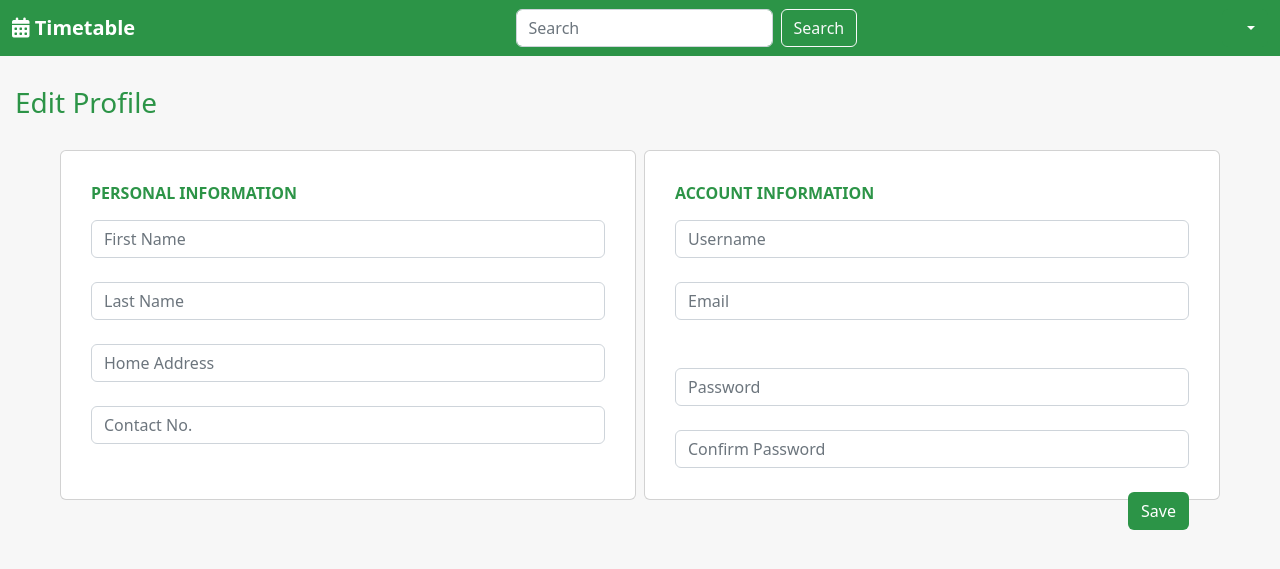
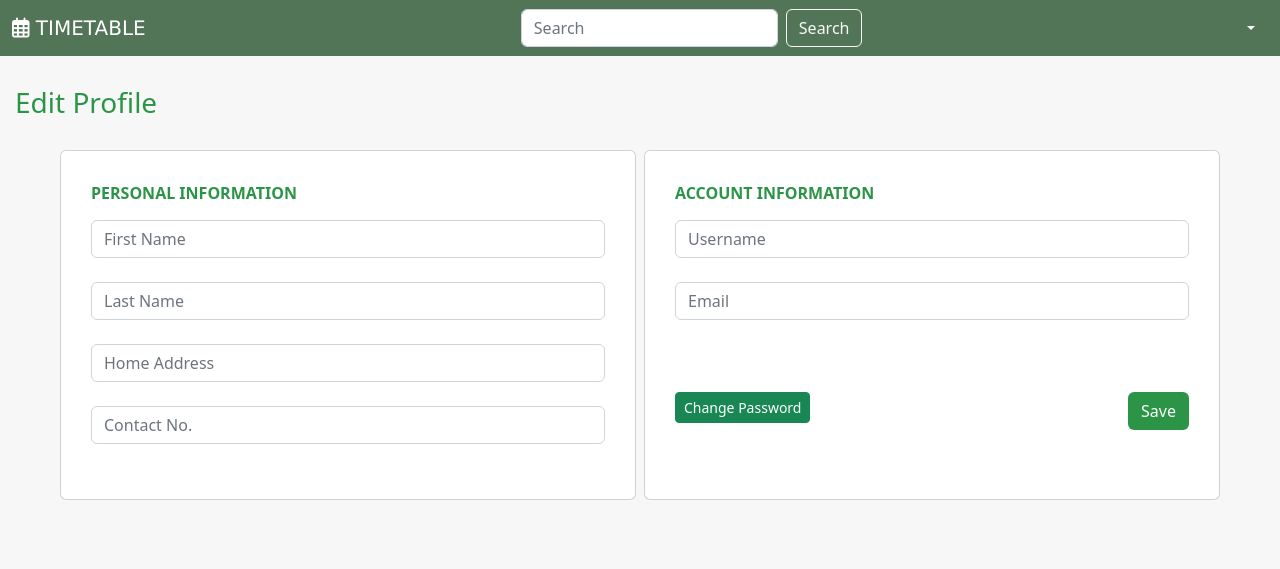
Before and after one commit to acsantos15/timetable, a Spring app: template src/main/resources/templates/editprofile.html in a window 1280 px wide. Shown: the top 569 px of the page. Run offline with Thymeleaf, Linux system fonts and the light colour scheme; the template is opened without the code that fills it, so the values that code supplies are empty; some libraries are stand-ins or nearby versions.

Commit message:
-edit user profile - pm nyoko pag may error

```diff
--- a/src/main/resources/static/js/logout.js
+++ /dev/null
@@ -1,17 +0,0 @@
-$(document).ready(function(){
-$('#logoutBtn').click(function(e){
-  Swal.fire({
-    title: 'Are you sure you want to logout?',
-    text: "You will be returned to login screen",
-    icon: 'warning',
-    showCancelButton: true,
-    confirmButtonColor: '#3085d6',
-    cancelButtonColor: '#d33',
-    confirmButtonText: 'Yes!'
-  }).then((result) => {
-    if (result.isConfirmed) {
-      location.href="/logout"
-    }
-  })
-});
-});
--- a/src/main/resources/static/js/logreg.js
+++ b/src/main/resources/static/js/logreg.js
@@ -52,4 +52,21 @@ $(document).ready(function(){
         }
 
     });
+
+
+    $('#logoutBtn').click(function(e){
+        Swal.fire({
+          title: 'Are you sure you want to logout?',
+          text: "You will be returned to login screen",
+          icon: 'warning',
+          showCancelButton: true,
+          confirmButtonColor: '#3085d6',
+          cancelButtonColor: '#d33',
+          confirmButtonText: 'Yes!'
+        }).then((result) => {
+          if (result.isConfirmed) {
+            location.href="/logout"
+          }
+        })
+    });
 });
--- /dev/null
+++ b/src/main/resources/static/js/userprofile.js
@@ -0,0 +1,105 @@
+$(document).ready(function(){
+    $('#passcard').hide();
+    $('#changePassBtn').click(function(e){
+        e.preventDefault();
+        $('#picard').hide();
+        $('#aicard').hide();
+        $('#passcard').show();
+    });
+
+    $('#cancelPassBtn').click(function(e){
+        e.preventDefault();
+        $('#picard').show();
+        $('#aicard').show();
+        $('#passcard').hide();
+    });
+
+    $('#userForm').submit(function(e){
+        e.preventDefault();
+        var userId = $("#userId").val();
+        var fname = $("#editFname").val();
+        var lname = $("#editLname").val();
+        var address = $("#editAddress").val();
+        var contact = $("#editContact").val();
+        var username = $("#editUsername").val()
+        var email = $("#editEmail").val();
+
+        var formData = {
+            "fname": fname,
+            "lname": lname,
+            "address": address,
+            "contact": contact,
+            "username": username,
+            "email": email,
+        };
+
+        // Edit user details
+        $.ajax({
+            url: "/edituser/" + userId,
+            type: 'PUT',
+            contentType: "application/json",
+            data: JSON.stringify(formData),
+            success: function(data) {
+                Swal.fire({
+                    title: 'Details Updated',
+                    text: "",
+                    icon: 'success',
+                    showCancelButton: false,
+                    confirmButtonText: 'Ok'
+                }).then((result) => {
+                    if (result.isConfirmed) {
+                        location.href="/profile"
+                    }
+                })
+
+            },error: function (xhr, status, error) {
+                $("#errMsg").show().text(xhr.responseText).delay(3000).fadeOut();
+            }
+        });
+
+    });
+
+    $('#userpassForm').submit(function(event) {
+        event.preventDefault();
+        var userId = $("#passId").val();
+        var oldpass = $("#oldpass").val();
+        var newpass = $("#newpass").val();
+        var conpass = $("#conpass").val();
+        // Get the form data
+        var formData = {
+          "oldpass": oldpass,
+          "newpass": newpass
+        };
+
+        if(newpass.length < 8){
+            $("#passerrMsg").show().text("Password should have atleast 8 characters").delay(3000).fadeOut();
+        }else if (newpass == conpass){
+            $.ajax({
+                type: 'PUT',
+                url: '/editpass/' + userId,
+                data: JSON.stringify(formData),
+                contentType: 'application/json',
+                success: function(result) {
+                    Swal.fire({
+                        title: 'Password Changed',
+                        text: "You will be automtically logout",
+                        icon: 'success',
+                        showCancelButton: false,
+                        confirmButtonText: 'Ok'
+                    }).then((result) => {
+                        if (result.isConfirmed) {
+                            location.href="/logout"
+                        }
+                    })
+                },
+                error: function(xhr, status, error) {
+                    $("#passerrMsg").show().text(xhr.responseText).delay(3000).fadeOut();
+                }
+            });
+        }
+        else {
+            $("#passerrMsg").show().text("Password don't match").delay(3000).fadeOut();
+        }
+      });
+
+});
--- a/src/main/resources/templates/dashboard.html
+++ b/src/main/resources/templates/dashboard.html
@@ -25,8 +25,8 @@
 <!-- Static files -->
 <link rel="stylesheet" type="text/css" href="/css/minicalendar.css" />
 <script src="/js/minicalendar.js"></script>
-<script src="/js/logout.js"></script>
 <script src="/js/dashboard.js"></script>
+<script src="/js/logreg.js"></script>
 </head>
 <style>
 
--- a/src/main/resources/templates/editprofile.html
+++ b/src/main/resources/templates/editprofile.html
@@ -20,80 +20,81 @@
 
 <!-- Static files -->
 <link rel="stylesheet" type="text/css" href="/css/style.css" />
-<script src="/js/logout.js"></script>
+<script src="/js/userprofile.js"></script>
+<script src="/js/logreg.js"></script>
 
 
 </head>
 <body style="background-color: #F7F7F7;">
 
-    <nav class="navbar" style="background-color: #2C9447;">
-        <div class="container-fluid">
-            <a class="navbar-brand fw-bolder" th:href="@{/dashboard}" style="color: white">
-            <i class="fa-solid fa-calendar-days"></i> Timetable
-            </a>
-            <form class="d-flex" role="search">
-            <input class="form-control me-2" type="search" placeholder="Search" aria-label="Search">
-            <button class="btn btn-outline-light" type="submit">Search</button>
-            </form>
-            <div class="btn-group">
-                <button type="button" class="btn dropdown-toggle" style="background-color: #2C9447; color:white;" data-bs-toggle="dropdown" aria-expanded="false">
-                    <span th:text="${fname}"></span>&nbsp;<span th:text="${lname}"></span>
-                </button>
-                <ul class="dropdown-menu dropdown-menu-end">
-                  <li><a class="dropdown-item" th:href="@{/dashboard}">Dashboard</a></li>
-                  <li><a class="dropdown-item" id="logoutBtn">Logout</a></li>
-                </ul>
-              </div>
-        </div>
-    </nav>
+    <div th:replace="~{header :: header}"></div>
 
     <h3 style="color:#2C9447; margin: 30px 0px 30px 15px;">Edit Profile</h3>
     <!--EDIT USER HERE-->
-    <form action="editUser" method="post">
+
 
         <div class="container1">
-            <div class="card" style="width:45%; height: 350px; float:left; margin-left: 60px; padding:30px;">
+            <form id="userForm" method="put">
+                <div class="card" style="width:45%; height: 350px; float:left; margin-left: 60px; padding:30px;" id="picard">
                     <div class="card-headers" style="color:#2C9447; font-weight: bold; margin-bottom: 15px;">PERSONAL INFORMATION</div>
                 <div class="card-bodys">
+                    <input type="hidden" id="userId" th:value="${user.id}">
                     <div class="mb-4">
-                    <input class="form-control" type="text" placeholder="First Name" name="firstname" th:value="${fname}">
+                        <input class="form-control" id="editFname" type="text" placeholder="First Name" name="firstname" th:value="${user.fname}">
                     </div>
                     <div class="mb-4">
-                    <input class="form-control" type="text" placeholder="Last Name" name="lastname" th:value="${lname}">
+                        <input class="form-control" id="editLname" type="text" placeholder="Last Name" name="lastname" th:value="${user.lname}">
                     </div>
                     <div class="mb-4">
-                    <input class="form-control" type="text" placeholder="Home Address" name="address" th:value="${address}">
+                        <input class="form-control" id="editAddress" type="text" placeholder="Home Address" name="address" th:value="${user.address}">
                     </div>
                     <div class="mb-4">
-                    <input class="form-control" type="text" placeholder="Contact No." name="contactNo" th:value="${contact}">
+                        <input class="form-control" id="editContact" type="text" placeholder="Contact No." name="contactNo" th:value="${user.contact}">
                     </div>
                 </div>
                 </div>
 
-            <div class="card" style="width:45%; height: 350px; float:right; margin-right: 60px; padding:30px;">
+                <div class="card" style="width:45%; height: 350px; float:right; margin-right: 60px; padding:30px;" id="aicard">
                     <div class="card-headers" style="color:#2C9447; font-weight: bold; margin-bottom: 15px;">ACCOUNT INFORMATION</div>
                 <div class="card-bodys">
                     <div class="mb-4">
-                    <input class="form-control" type="text" placeholder="Username" name="username" th:value="${username}">
+                        <input class="form-control" id="editUsername" type="text" placeholder="Username" name="username" th:value="${user.username}">
                     </div>
 
 
                     <div class="mb-5">
-                    <input class="form-control" type="email" placeholder="Email" name="email" th:value="${email}">
+                        <input class="form-control" id="editEmail" type="email" placeholder="Email" name="email" th:value="${user.email}">
                     </div>
+                    <span id="errMsg" style="color:red "></span><br>
+                    <button type="button" class="btn btn-success btn-sm" id="changePassBtn">Change Password</button>
 
-
-                 <div class="mb-4">
-                    <input class="form-control" type="password" placeholder="Password" name="password" th:value="${pass}">
-                </div>
-                <div class="mb-4">
-                    <input class="form-control" type="password" placeholder="Confirm Password" name="confirmPassword">
-                </div>
                     <div style="float: right;">
                         <button type="submit" class="btn" style="background-color: #2C9447; color:white;">Save</button>
                     </div>
                 </div>
                 </div>
+            </form>
+
+            <form id="userpassForm">
+                <div class="card" style="width:45%; height: 350px; float:left; margin-left: 60px; padding:30px;" id="passcard">
+                    <div class="card-headers" style="color:#2C9447; font-weight: bold; margin-bottom: 15px;">PASSWORD</div>
+                <div class="card-bodys">
+                    <input type="hidden" id="passId" th:value="${user.id}">
+                    <div class="mb-4">
+                        <input class="form-control" type="password" placeholder="Old Password" name="oldpass" id="oldpass">
+                    </div>
+                    <div class="mb-4">
+                        <input class="form-control" type="password" placeholder="Password" name="password" id="newpass">
+                    </div>
+                    <div class="mb-4">
+                        <input class="form-control" type="password" placeholder="Confirm Password" id="conpass" name="conpass">
+                    </div>
+                    <span id="passerrMsg" style="color:red "></span>
+                    <button type="button" class="btn btn-success btn-sm" id="cancelPassBtn">Cancel</button>
+                    <button type="submit" class="btn btn-success btn-sm" id="savePassBtn">Save Password</button>
+                </div>
+                </div>
+            </form>
 
         </div>
 
--- a/src/main/resources/templates/header.html
+++ b/src/main/resources/templates/header.html
@@ -3,7 +3,6 @@
 <head>
   <meta charset="UTF-8">
   <title>Header</title>
-  <script src="/js/logreg.js"></script>
   <!-- Bootstrap CDN -->
 <link rel="stylesheet" href="https://cdn.jsdelivr.net/npm/bootstrap@5.2.3/dist/css/bootstrap.min.css">
 <script src="https://cdn.jsdelivr.net/npm/bootstrap@5.2.3/dist/js/bootstrap.bundle.min.js"></script>
@@ -22,7 +21,7 @@
 
 <!-- Static files -->
 <link rel="stylesheet" type="text/css" href="/css/style.css" />
-<script src="/js/logout.js"></script>
+<script src="/js/logreg.js"></script>
 </head>
 <body>
   <header>
--- a/src/main/resources/templates/searchresult.html
+++ b/src/main/resources/templates/searchresult.html
@@ -25,7 +25,7 @@
 <!-- Static files -->
 <link rel="stylesheet" type="text/css" href="/css/minicalendar.css" />
 <script src="/js/minicalendar.js"></script>
-<script src="/js/logout.js"></script>
+<script src="/js/logreg.js"></script>
 <script src="/js/dashboard.js"></script>
 </head>
 <style>
--- a/src/main/resources/templates/timetable.html
+++ b/src/main/resources/templates/timetable.html
@@ -32,8 +32,7 @@
 <link rel="stylesheet" type="text/css" href="/css/style.css" />
 <script src="/js/fullcalendar.js"></script>
 <script src="/js/eventcrud.js"></script>
-<script src="/js/logout.js"></script>
-
+<script src="/js/logreg.js"></script>
 
 </head>
 <body style="background-color: #DEDBD3;">
```
Also changed, not shown: src/main/java/com/tgsi/timetable/controller/MainController.java (+0 -48 lines), src/main/java/com/tgsi/timetable/controller/UserController.java (+69 -12 lines), src/main/java/com/tgsi/timetable/mapper/UserMapper.java (+6 -2 lines), src/main/resources/templates/profile.html (+6 -6 lines). Lines whose indentation alone changed are shown as unchanged.
